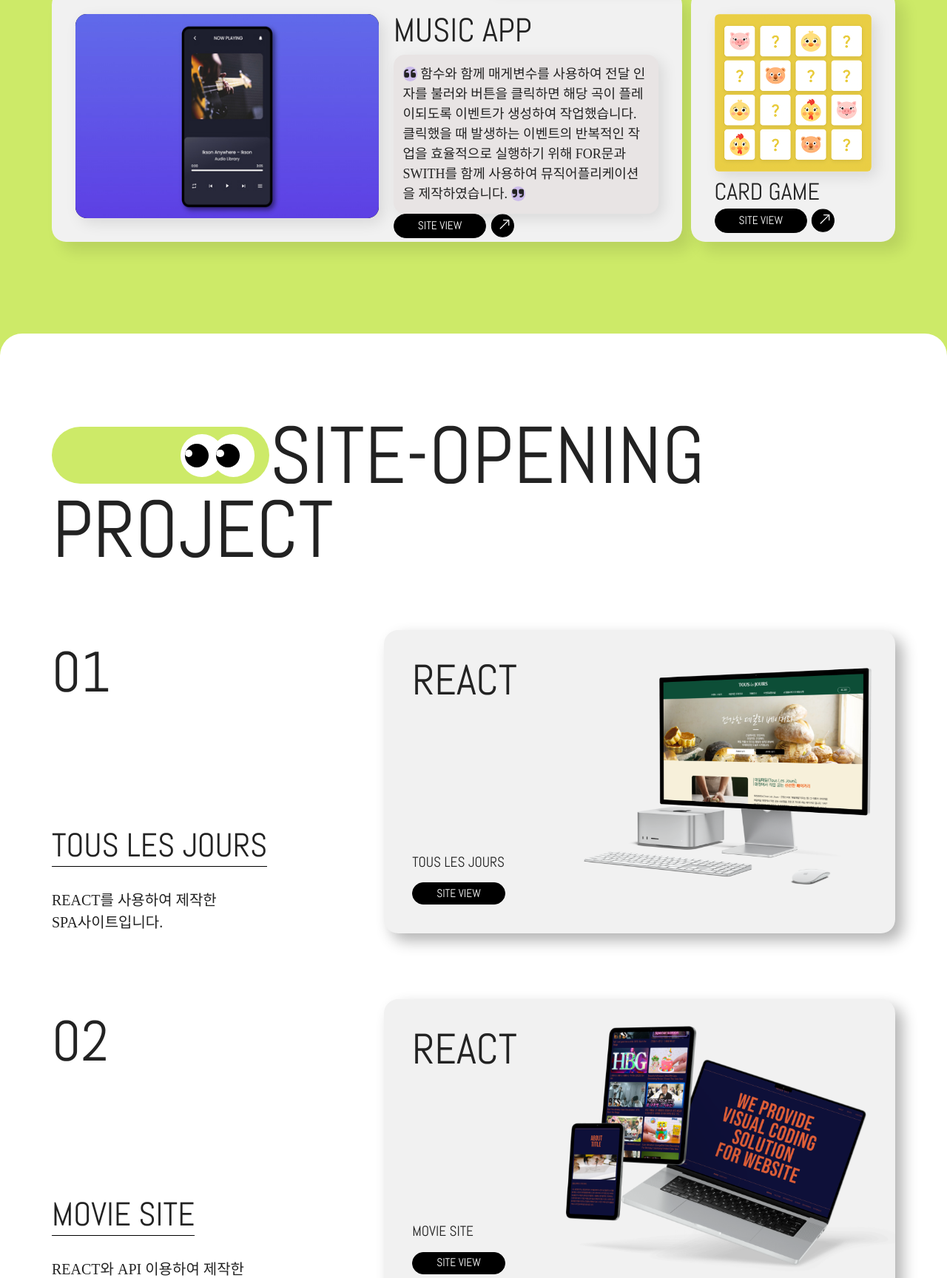
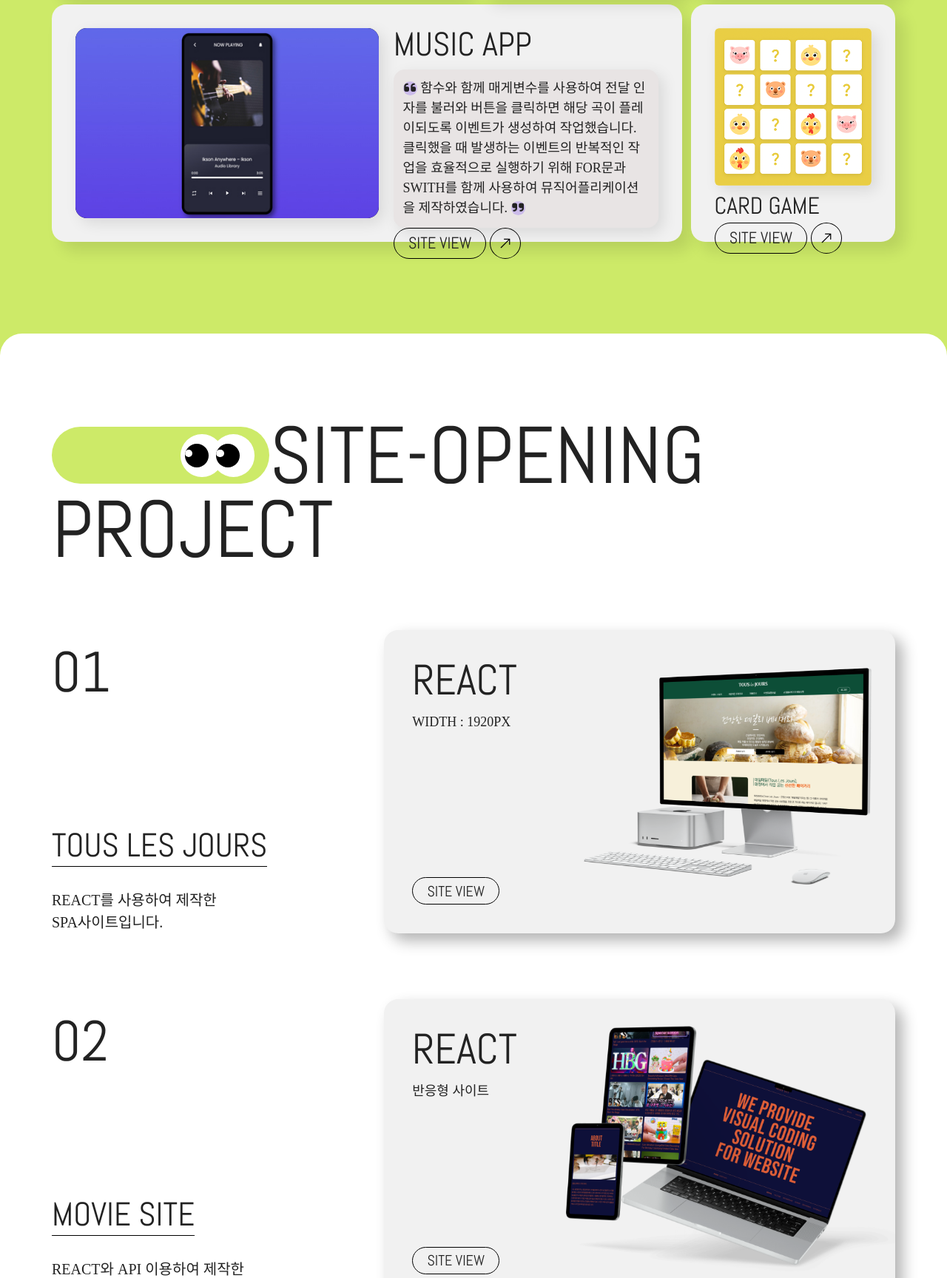
Before and after one commit to sj5466/portfolio, a plain HTML site: page index.html in a window 1280 px wide. Shown: the part 5389-7117 px from the top of the page at 74% size. Drawn offline with nearby package versions, Linux system fonts and the light colour scheme; a script that the page names is missing; a web font is replaced by a local one.

Commit message:
2022/08/17
포트폴리오 수정

```diff
--- a/css/style.css
+++ b/css/style.css
@@ -874,7 +874,6 @@
     border-radius: 6vw;
     background: url(../img/script2.jpg) no-repeat;
 }
-
 .script .container{
     width: 100%;
     height: 58vw;
@@ -903,6 +902,78 @@
 .script .container .item_img{
     border-radius: 1.5vw;
 }
+.script .container .btn{
+    display: flex;
+}
+.script .container .btn p{
+    position: relative;
+    z-index: 10;
+    margin-right: 5px;
+    display: block;
+    padding: 0.2vw 1.5vw 0.2vw 1.5vw;
+    border-radius: 25px;
+    border: 1px solid #000;
+    font-size: 22px;
+    overflow: hidden;
+    background: none;
+    transition: 0.5s;
+}
+.script .container .btn:hover p{
+    color: #fff;
+}
+.script .container .btn p::before{
+    content: '';
+    position: absolute;
+    z-index: -1;
+    left: 0px;
+    bottom: 0px;
+    width: 100%;
+    height: 0%;
+    background: #000;
+    border-radius: 50% 50% 0 0;
+    transition: 0.5s;
+}
+.script .container .btn:hover p::before{
+    height: 180%;
+}
+.script .container .btn .arrow{
+    position: relative;
+    z-index: 10;
+    display: block;
+    width: 40px;
+    height: 40px;
+    border-radius: 50%;
+    border: 1px solid #000;
+    transform: rotate(-135deg);
+    overflow: hidden;
+    background: none;
+    transition: 0.5s;
+}
+.script .container .btn .arrow svg{
+    position: absolute;
+    left: 50%;
+    top: 50%;
+    transform: translate(-50%, -50%);
+}
+.script .container .btn .arrow::after{
+    content: '';
+    position: absolute;
+    left: 0px;
+    top: 0px;
+    transform: scale(0);
+    z-index: -1;
+    background: #000;
+    width: 100%;
+    height: 100%;
+    border-radius: 50%;
+    transition: 0.5s;
+}
+.script .container .btn:hover .arrow::after{
+    transform: scale(1);
+}
+.script .container .btn:hover .arrow path{
+    fill: #fff;
+}
 .script .container .item1{
     grid-area: item1;
     display: flex;
@@ -948,38 +1019,6 @@
     height: 1.5vw;
     border-radius: 50%;
     background-color: #CBBBEA;
-}
-.script .container .btn{
-    display: flex;
-    align-items: center;
-}
-.script .container .btn p{
-    display: inline-block;
-    padding: 0.3vw 2.5vw;
-    border-radius: 2vw;
-    color: #fff;
-    box-sizing: border-box;
-    background: #000;
-    border: 1px solid #000;
-    font-size: 1.2vw;
-}
-.script .container .btn .arrow{
-    position: relative;
-    display: inline-block;
-    margin-left: 0.5vw;
-    width: 2.4vw;
-    height: 2.4vw;
-    transform: rotate(-135deg);
-    border-radius: 50%;
-    background: #000;
-    border: 1px solid #000;
-    box-sizing: border-box;
-}
-.script .container .btn svg{
-    position: absolute;
-    left: 50%;
-    transform: translateX(-50%);
-    padding: .6vw;
 }
 .script .container .item2{
     grid-area: item2;
@@ -1093,9 +1132,6 @@
     width: 6vw;
     opacity: 0.3;
 }
-.script .container .item4 .btn p{
-    padding: 0.2vw 2.5vw;
-}
 .script .container .item5{
     grid-area: item5;
     display: flex;
@@ -1239,27 +1275,52 @@
     font-size: 4.5vw;
     line-height: 4.5vw;
 }
+.react .container .image .text h4 span{
+    display: block;
+    font-size: 18px;
+    font-family: GmarketSansLight;
+}
 .react .container .image .text div{
     display: flex;
     flex-direction: column;
 }
 .react .container .image .text p{
-    font-size: 1.5vw;
+    font-size: 25px;
 }
 .react .container .image .text .btn{
     display: flex;
     align-items: center;
 }
 .react .container .image .text .btn em{
-    margin-top: 1vw;
-    display: inline-block;
-    padding: 0.2vw 2.5vw;
-    border-radius: 2vw;
+    position: relative;
+    z-index: 10;
+    margin-right: 5px;
+    display: block;
+    padding: 0.2vw 1.5vw 0.2vw 1.5vw;
+    border-radius: 25px;
+    border: 1px solid #000;
+    font-size: 20px;
+    overflow: hidden;
+    background: none;
+    transition: 0.5s;
+}
+.react .container .image .text .btn:hover em{
     color: #fff;
-    box-sizing: border-box;
+}
+.react .container .image .text .btn em::before{
+    content: '';
+    position: absolute;
+    z-index: -1;
+    left: 0px;
+    bottom: 0px;
+    width: 100%;
+    height: 0%;
     background: #000;
-    border: 1px solid #000;
-    font-size: 1.2vw;
+    border-radius: 50% 50% 0 0;
+    transition: 0.5s;
+}
+.react .container .image .text .btn:hover em::before{
+    height: 180%;
 }
 
 .react .item1 .image img{
@@ -1275,6 +1336,13 @@
     top: 50%;
     transform: translateY(-50%);
     width: 70%;
+}
+.react .item3 .image img{
+    position: absolute;
+    right: 0;
+    top: 50%;
+    transform: translateY(-50%);
+    width: 65%;
 }
 .react .item4 .image img{
     position: absolute;
--- a/index.html
+++ b/index.html
@@ -295,7 +295,7 @@
                                     <em class="arrow">
                                         <svg width="20" height="20" viewBox="0 0 25 25" fill="none" xmlns="http://www.w3.org/2000/svg">
                                         <g id="bi:arrow-down">
-                                        <path id="Vector" fill-rule="evenodd" clip-rule="evenodd" d="M12.5 1.5625C12.7072 1.5625 12.9059 1.64481 13.0524 1.79132C13.199 1.93784 13.2813 2.13655 13.2813 2.34375V20.7703L18.1969 15.8531C18.3436 15.7064 18.5425 15.624 18.75 15.624C18.9575 15.624 19.1564 15.7064 19.3031 15.8531C19.4498 15.9998 19.5322 16.1988 19.5322 16.4062C19.5322 16.6137 19.4498 16.8127 19.3031 16.9594L13.0531 23.2094C12.9806 23.2821 12.8944 23.3399 12.7994 23.3792C12.7045 23.4186 12.6028 23.4389 12.5 23.4389C12.3972 23.4389 12.2955 23.4186 12.2006 23.3792C12.1057 23.3399 12.0195 23.2821 11.9469 23.2094L5.69689 16.9594C5.55019 16.8127 5.46777 16.6137 5.46777 16.4062C5.46777 16.1988 5.55019 15.9998 5.69689 15.8531C5.84358 15.7064 6.04255 15.624 6.25001 15.624C6.45747 15.624 6.65644 15.7064 6.80314 15.8531L11.7188 20.7703V2.34375C11.7188 2.13655 11.8011 1.93784 11.9476 1.79132C12.0941 1.64481 12.2928 1.5625 12.5 1.5625V1.5625Z" fill="#fff"></path>
+                                        <path id="Vector" fill-rule="evenodd" clip-rule="evenodd" d="M12.5 1.5625C12.7072 1.5625 12.9059 1.64481 13.0524 1.79132C13.199 1.93784 13.2813 2.13655 13.2813 2.34375V20.7703L18.1969 15.8531C18.3436 15.7064 18.5425 15.624 18.75 15.624C18.9575 15.624 19.1564 15.7064 19.3031 15.8531C19.4498 15.9998 19.5322 16.1988 19.5322 16.4062C19.5322 16.6137 19.4498 16.8127 19.3031 16.9594L13.0531 23.2094C12.9806 23.2821 12.8944 23.3399 12.7994 23.3792C12.7045 23.4186 12.6028 23.4389 12.5 23.4389C12.3972 23.4389 12.2955 23.4186 12.2006 23.3792C12.1057 23.3399 12.0195 23.2821 11.9469 23.2094L5.69689 16.9594C5.55019 16.8127 5.46777 16.6137 5.46777 16.4062C5.46777 16.1988 5.55019 15.9998 5.69689 15.8531C5.84358 15.7064 6.04255 15.624 6.25001 15.624C6.45747 15.624 6.65644 15.7064 6.80314 15.8531L11.7188 20.7703V2.34375C11.7188 2.13655 11.8011 1.93784 11.9476 1.79132C12.0941 1.64481 12.2928 1.5625 12.5 1.5625V1.5625Z" fill="#000"></path>
                                         </g>
                                         </svg>
                                     </em>
@@ -313,7 +313,7 @@
                                     <em class="arrow">
                                         <svg width="20" height="20" viewBox="0 0 25 25" fill="none" xmlns="http://www.w3.org/2000/svg">
                                         <g id="bi:arrow-down">
-                                        <path id="Vector" fill-rule="evenodd" clip-rule="evenodd" d="M12.5 1.5625C12.7072 1.5625 12.9059 1.64481 13.0524 1.79132C13.199 1.93784 13.2813 2.13655 13.2813 2.34375V20.7703L18.1969 15.8531C18.3436 15.7064 18.5425 15.624 18.75 15.624C18.9575 15.624 19.1564 15.7064 19.3031 15.8531C19.4498 15.9998 19.5322 16.1988 19.5322 16.4062C19.5322 16.6137 19.4498 16.8127 19.3031 16.9594L13.0531 23.2094C12.9806 23.2821 12.8944 23.3399 12.7994 23.3792C12.7045 23.4186 12.6028 23.4389 12.5 23.4389C12.3972 23.4389 12.2955 23.4186 12.2006 23.3792C12.1057 23.3399 12.0195 23.2821 11.9469 23.2094L5.69689 16.9594C5.55019 16.8127 5.46777 16.6137 5.46777 16.4062C5.46777 16.1988 5.55019 15.9998 5.69689 15.8531C5.84358 15.7064 6.04255 15.624 6.25001 15.624C6.45747 15.624 6.65644 15.7064 6.80314 15.8531L11.7188 20.7703V2.34375C11.7188 2.13655 11.8011 1.93784 11.9476 1.79132C12.0941 1.64481 12.2928 1.5625 12.5 1.5625V1.5625Z" fill="#fff"></path>
+                                        <path id="Vector" fill-rule="evenodd" clip-rule="evenodd" d="M12.5 1.5625C12.7072 1.5625 12.9059 1.64481 13.0524 1.79132C13.199 1.93784 13.2813 2.13655 13.2813 2.34375V20.7703L18.1969 15.8531C18.3436 15.7064 18.5425 15.624 18.75 15.624C18.9575 15.624 19.1564 15.7064 19.3031 15.8531C19.4498 15.9998 19.5322 16.1988 19.5322 16.4062C19.5322 16.6137 19.4498 16.8127 19.3031 16.9594L13.0531 23.2094C12.9806 23.2821 12.8944 23.3399 12.7994 23.3792C12.7045 23.4186 12.6028 23.4389 12.5 23.4389C12.3972 23.4389 12.2955 23.4186 12.2006 23.3792C12.1057 23.3399 12.0195 23.2821 11.9469 23.2094L5.69689 16.9594C5.55019 16.8127 5.46777 16.6137 5.46777 16.4062C5.46777 16.1988 5.55019 15.9998 5.69689 15.8531C5.84358 15.7064 6.04255 15.624 6.25001 15.624C6.45747 15.624 6.65644 15.7064 6.80314 15.8531L11.7188 20.7703V2.34375C11.7188 2.13655 11.8011 1.93784 11.9476 1.79132C12.0941 1.64481 12.2928 1.5625 12.5 1.5625V1.5625Z" fill="#000"></path>
                                         </g>
                                         </svg>
                                     </em>
@@ -352,7 +352,7 @@
                                     <em class="arrow">
                                         <svg width="20" height="20" viewBox="0 0 25 25" fill="none" xmlns="http://www.w3.org/2000/svg">
                                         <g id="bi:arrow-down">
-                                        <path id="Vector" fill-rule="evenodd" clip-rule="evenodd" d="M12.5 1.5625C12.7072 1.5625 12.9059 1.64481 13.0524 1.79132C13.199 1.93784 13.2813 2.13655 13.2813 2.34375V20.7703L18.1969 15.8531C18.3436 15.7064 18.5425 15.624 18.75 15.624C18.9575 15.624 19.1564 15.7064 19.3031 15.8531C19.4498 15.9998 19.5322 16.1988 19.5322 16.4062C19.5322 16.6137 19.4498 16.8127 19.3031 16.9594L13.0531 23.2094C12.9806 23.2821 12.8944 23.3399 12.7994 23.3792C12.7045 23.4186 12.6028 23.4389 12.5 23.4389C12.3972 23.4389 12.2955 23.4186 12.2006 23.3792C12.1057 23.3399 12.0195 23.2821 11.9469 23.2094L5.69689 16.9594C5.55019 16.8127 5.46777 16.6137 5.46777 16.4062C5.46777 16.1988 5.55019 15.9998 5.69689 15.8531C5.84358 15.7064 6.04255 15.624 6.25001 15.624C6.45747 15.624 6.65644 15.7064 6.80314 15.8531L11.7188 20.7703V2.34375C11.7188 2.13655 11.8011 1.93784 11.9476 1.79132C12.0941 1.64481 12.2928 1.5625 12.5 1.5625V1.5625Z" fill="#fff"></path>
+                                        <path id="Vector" fill-rule="evenodd" clip-rule="evenodd" d="M12.5 1.5625C12.7072 1.5625 12.9059 1.64481 13.0524 1.79132C13.199 1.93784 13.2813 2.13655 13.2813 2.34375V20.7703L18.1969 15.8531C18.3436 15.7064 18.5425 15.624 18.75 15.624C18.9575 15.624 19.1564 15.7064 19.3031 15.8531C19.4498 15.9998 19.5322 16.1988 19.5322 16.4062C19.5322 16.6137 19.4498 16.8127 19.3031 16.9594L13.0531 23.2094C12.9806 23.2821 12.8944 23.3399 12.7994 23.3792C12.7045 23.4186 12.6028 23.4389 12.5 23.4389C12.3972 23.4389 12.2955 23.4186 12.2006 23.3792C12.1057 23.3399 12.0195 23.2821 11.9469 23.2094L5.69689 16.9594C5.55019 16.8127 5.46777 16.6137 5.46777 16.4062C5.46777 16.1988 5.55019 15.9998 5.69689 15.8531C5.84358 15.7064 6.04255 15.624 6.25001 15.624C6.45747 15.624 6.65644 15.7064 6.80314 15.8531L11.7188 20.7703V2.34375C11.7188 2.13655 11.8011 1.93784 11.9476 1.79132C12.0941 1.64481 12.2928 1.5625 12.5 1.5625V1.5625Z" fill="#000"></path>
                                         </g>
                                         </svg>
                                     </em>
@@ -369,7 +369,7 @@
                                 <em class="arrow">
                                     <svg width="20" height="20" viewBox="0 0 25 25" fill="none" xmlns="http://www.w3.org/2000/svg">
                                     <g id="bi:arrow-down">
-                                    <path id="Vector" fill-rule="evenodd" clip-rule="evenodd" d="M12.5 1.5625C12.7072 1.5625 12.9059 1.64481 13.0524 1.79132C13.199 1.93784 13.2813 2.13655 13.2813 2.34375V20.7703L18.1969 15.8531C18.3436 15.7064 18.5425 15.624 18.75 15.624C18.9575 15.624 19.1564 15.7064 19.3031 15.8531C19.4498 15.9998 19.5322 16.1988 19.5322 16.4062C19.5322 16.6137 19.4498 16.8127 19.3031 16.9594L13.0531 23.2094C12.9806 23.2821 12.8944 23.3399 12.7994 23.3792C12.7045 23.4186 12.6028 23.4389 12.5 23.4389C12.3972 23.4389 12.2955 23.4186 12.2006 23.3792C12.1057 23.3399 12.0195 23.2821 11.9469 23.2094L5.69689 16.9594C5.55019 16.8127 5.46777 16.6137 5.46777 16.4062C5.46777 16.1988 5.55019 15.9998 5.69689 15.8531C5.84358 15.7064 6.04255 15.624 6.25001 15.624C6.45747 15.624 6.65644 15.7064 6.80314 15.8531L11.7188 20.7703V2.34375C11.7188 2.13655 11.8011 1.93784 11.9476 1.79132C12.0941 1.64481 12.2928 1.5625 12.5 1.5625V1.5625Z" fill="#fff"></path>
+                                    <path id="Vector" fill-rule="evenodd" clip-rule="evenodd" d="M12.5 1.5625C12.7072 1.5625 12.9059 1.64481 13.0524 1.79132C13.199 1.93784 13.2813 2.13655 13.2813 2.34375V20.7703L18.1969 15.8531C18.3436 15.7064 18.5425 15.624 18.75 15.624C18.9575 15.624 19.1564 15.7064 19.3031 15.8531C19.4498 15.9998 19.5322 16.1988 19.5322 16.4062C19.5322 16.6137 19.4498 16.8127 19.3031 16.9594L13.0531 23.2094C12.9806 23.2821 12.8944 23.3399 12.7994 23.3792C12.7045 23.4186 12.6028 23.4389 12.5 23.4389C12.3972 23.4389 12.2955 23.4186 12.2006 23.3792C12.1057 23.3399 12.0195 23.2821 11.9469 23.2094L5.69689 16.9594C5.55019 16.8127 5.46777 16.6137 5.46777 16.4062C5.46777 16.1988 5.55019 15.9998 5.69689 15.8531C5.84358 15.7064 6.04255 15.624 6.25001 15.624C6.45747 15.624 6.65644 15.7064 6.80314 15.8531L11.7188 20.7703V2.34375C11.7188 2.13655 11.8011 1.93784 11.9476 1.79132C12.0941 1.64481 12.2928 1.5625 12.5 1.5625V1.5625Z" fill="#000"></path>
                                     </g>
                                     </svg>
                                 </em>
@@ -411,9 +411,8 @@
                             </div>
                             <div class="image">
                                 <div class="text">
-                                    <h4>react</h4>
+                                    <h4>react<span>width : 1920px</span></h4>
                                     <div>
-                                        <p>Tous Les Jours</p>
                                         <a href="#" class="btn">
                                             <em>site view</em>
                                         </a>
@@ -436,9 +435,8 @@
                             </div>
                             <div class="image">
                                 <div class="text">
-                                    <h4>react</h4>
+                                    <h4>react<span>반응형 사이트</span></h4>
                                     <div>
-                                        <p>movie site</p>
                                         <a href="#" class="btn">
                                             <em>site view</em>
                                         </a>
@@ -446,6 +444,30 @@
                                 </div>
                                 <div class="item_img">
                                     <img src="./img/react_img02@2x.png" alt="영화사이트">
+                                </div>
+                            </div>
+                        </div>
+                        <div class="item3 item">
+                            <div class="desc">
+                                <h3>03</h3>
+                                <p>
+                                    <span>to do list</span>
+                                    <em>
+                                        react를 사용해서 제작한 <br> to do list입니다.
+                                    </em>
+                                </p>
+                            </div>
+                            <div class="image">
+                                <div class="text">
+                                    <h4>react <span>반응형 사이트</span></h4>
+                                    <div>
+                                        <a href="#" class="btn">
+                                            <em>site view</em>
+                                        </a>
+                                    </div>
+                                </div>
+                                <div class="item_img">
+                                    <img src="./img/react_img03@2x.png" alt="영화사이트">
                                 </div>
                             </div>
                         </div>
@@ -462,9 +484,8 @@
                             </div>
                             <div class="image">
                                 <div class="text">
-                                    <h4>vue</h4>
+                                    <h4>vue<span>width : 1920px</span></h4>
                                     <div>
-                                        <p>Tous Les Jours</p>
                                         <a href="#" class="btn">
                                             <em>site view</em>
                                         </a>
@@ -488,9 +509,8 @@
                             </div>
                             <div class="image">
                                 <div class="text">
-                                    <h4>php</h4>
+                                    <h4>php<span>width : 1920px</span></h4>
                                     <div>
-                                        <p>map of bread</p>
                                         <a href="#" class="btn">
                                             <em>site view</em>
                                         </a>
```
Also changed, not shown: img/react_img03.png (added), img/react_img03@2x.png (added), img/react_img03@3x.png (added).
